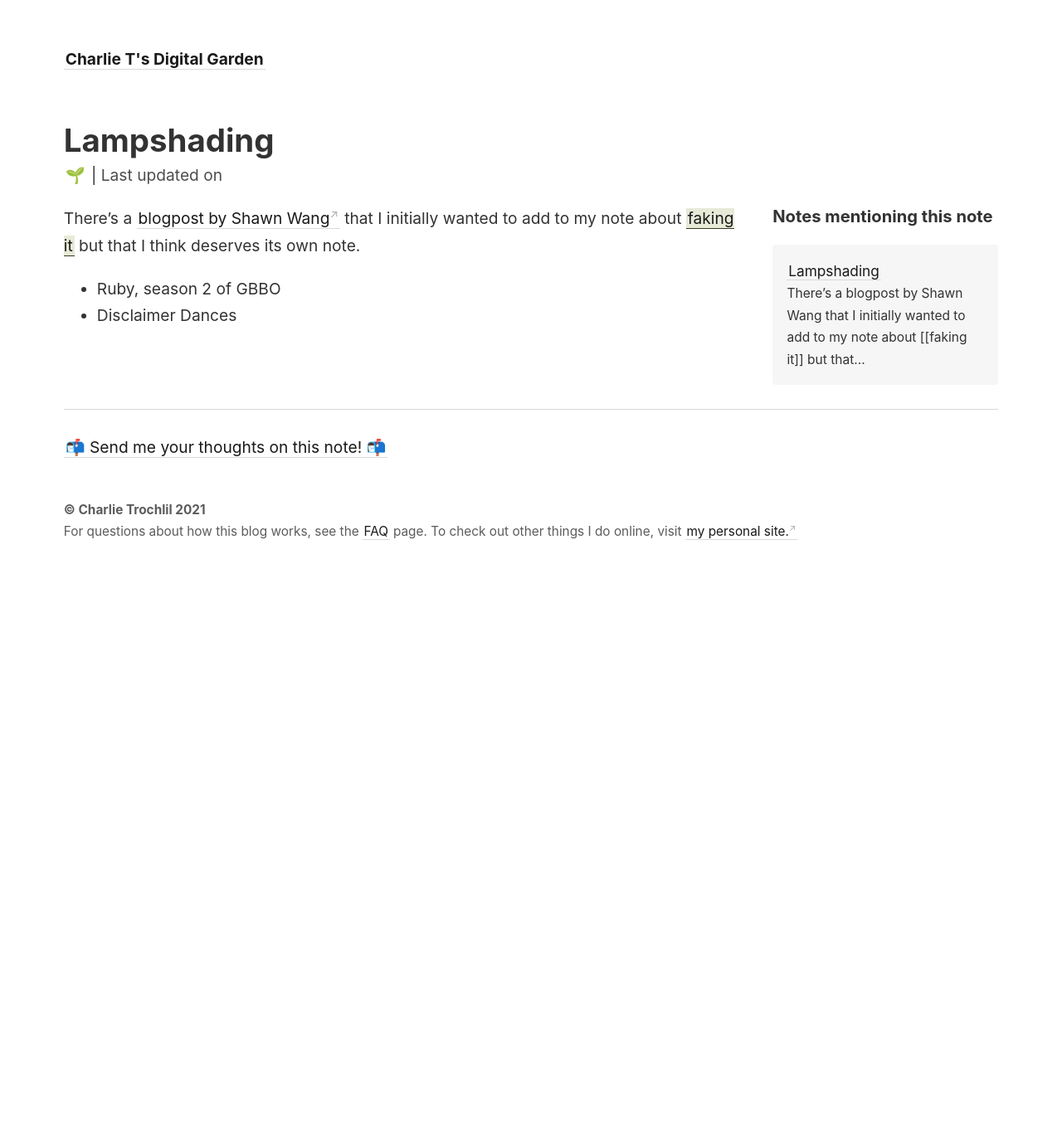
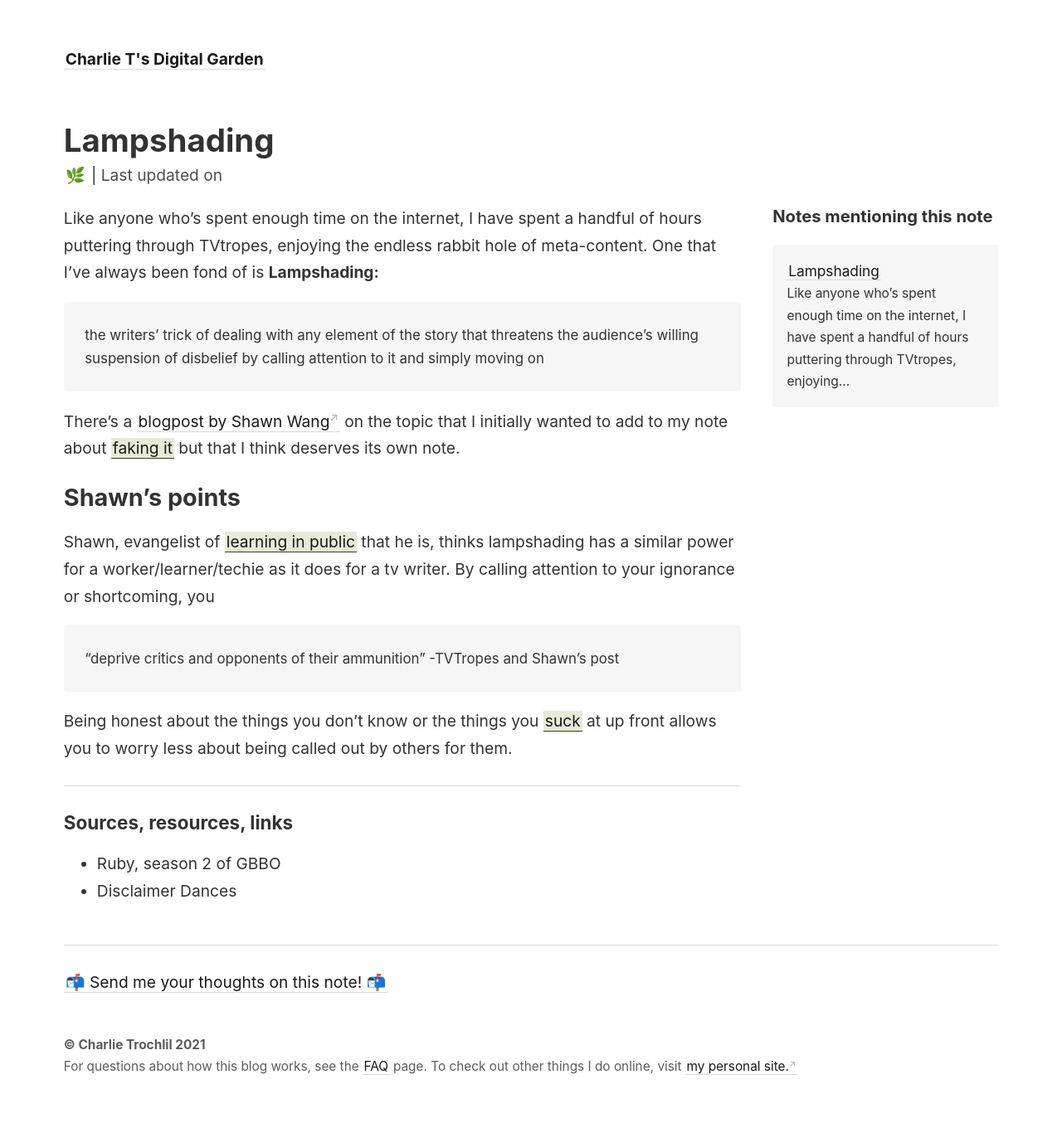
Before and after one commit to rhymeswithvocal/digital-garden, a Jekyll site: the page built from _notes/lampshading.md, in a window 1280 px wide. Shown: the whole page at 83% size. Built offline with Jekyll 4.4.1, drawn with Linux system fonts in a browser that asks for light colours; before the commit the page ends 900 px from its top, so only the background shows below that.

Commit message:
wrote ab lampshading

```diff
--- a/_notes/lampshading.md
+++ b/_notes/lampshading.md
@@ -1,11 +1,25 @@
 ---
 title: Lampshading
-status: seed
+status: growing
 ---
 
+Like anyone who's spent enough time on the internet, I have spent a handful of hours puttering through TVtropes, enjoying the endless rabbit hole of meta-content. One that I've always been fond of is **Lampshading:**
+
+> the writers' trick of dealing with any element of the story that threatens the audience's willing suspension of disbelief by calling attention to it and simply moving on
+
+There's a [blogpost by Shawn Wang](https://www.swyx.io/lampshading/) on the topic that I initially wanted to add to my note about [[faking it]] but that I think deserves its own note.
+
+## Shawn's points
+
+Shawn, evangelist of [[learning in public]] that he is, thinks lampshading has a similar power for a worker/learner/techie as it does for a tv writer. By calling attention to your ignorance or shortcoming, you
+
+> "deprive critics and opponents of their ammunition" -TVTropes and Shawn's post
+
+Being honest about the things you don't know or the things you [[sucking|suck]] at up front allows you to worry less about being called out by others for them.
 
 
-There's a [blogpost by Shawn Wang](https://www.swyx.io/lampshading/) that I initially wanted to add to my note about [[faking it]] but that I think deserves its own note.
+---
+### Sources, resources, links
 
 - Ruby, season 2 of GBBO
 - Disclaimer Dances
```
